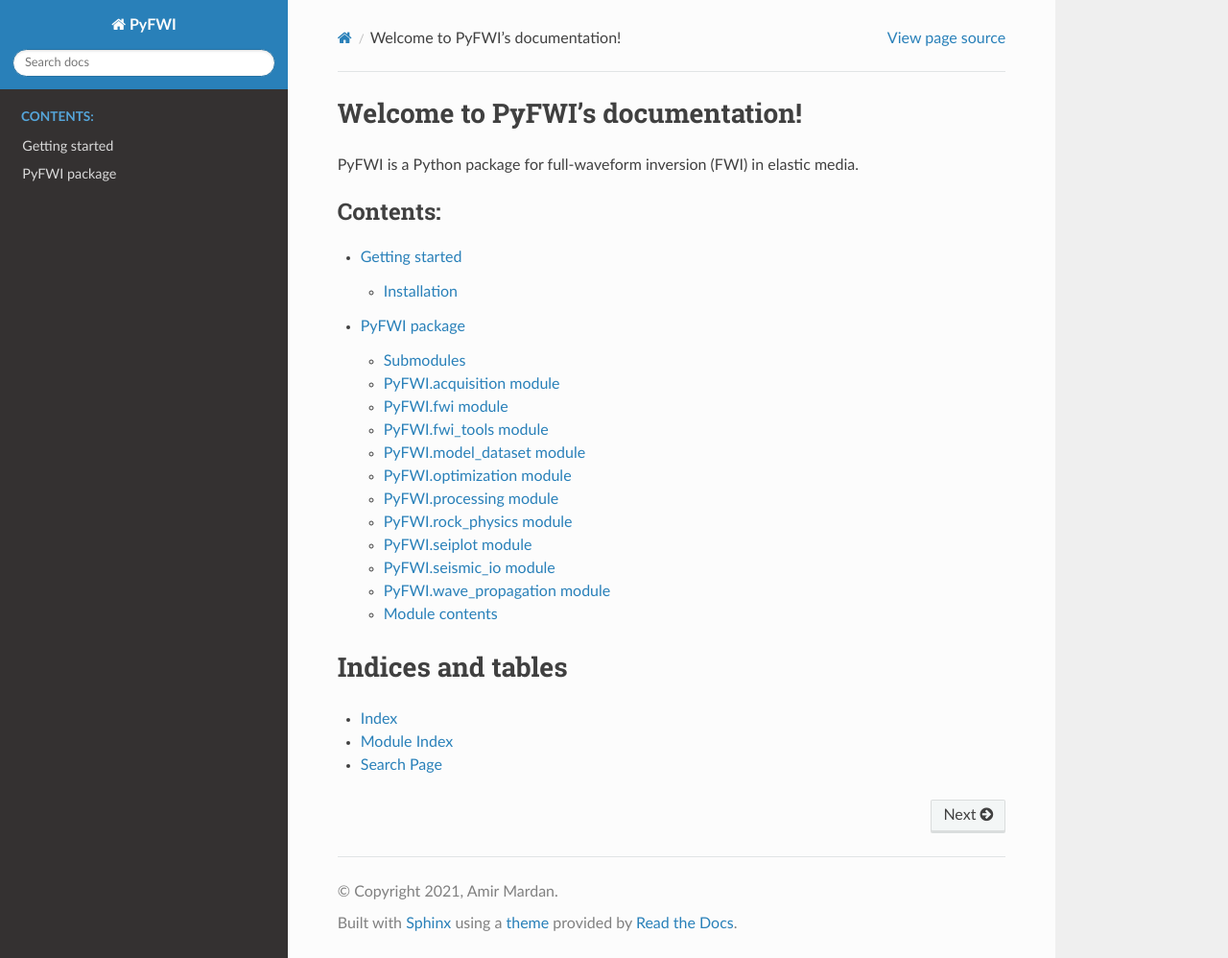
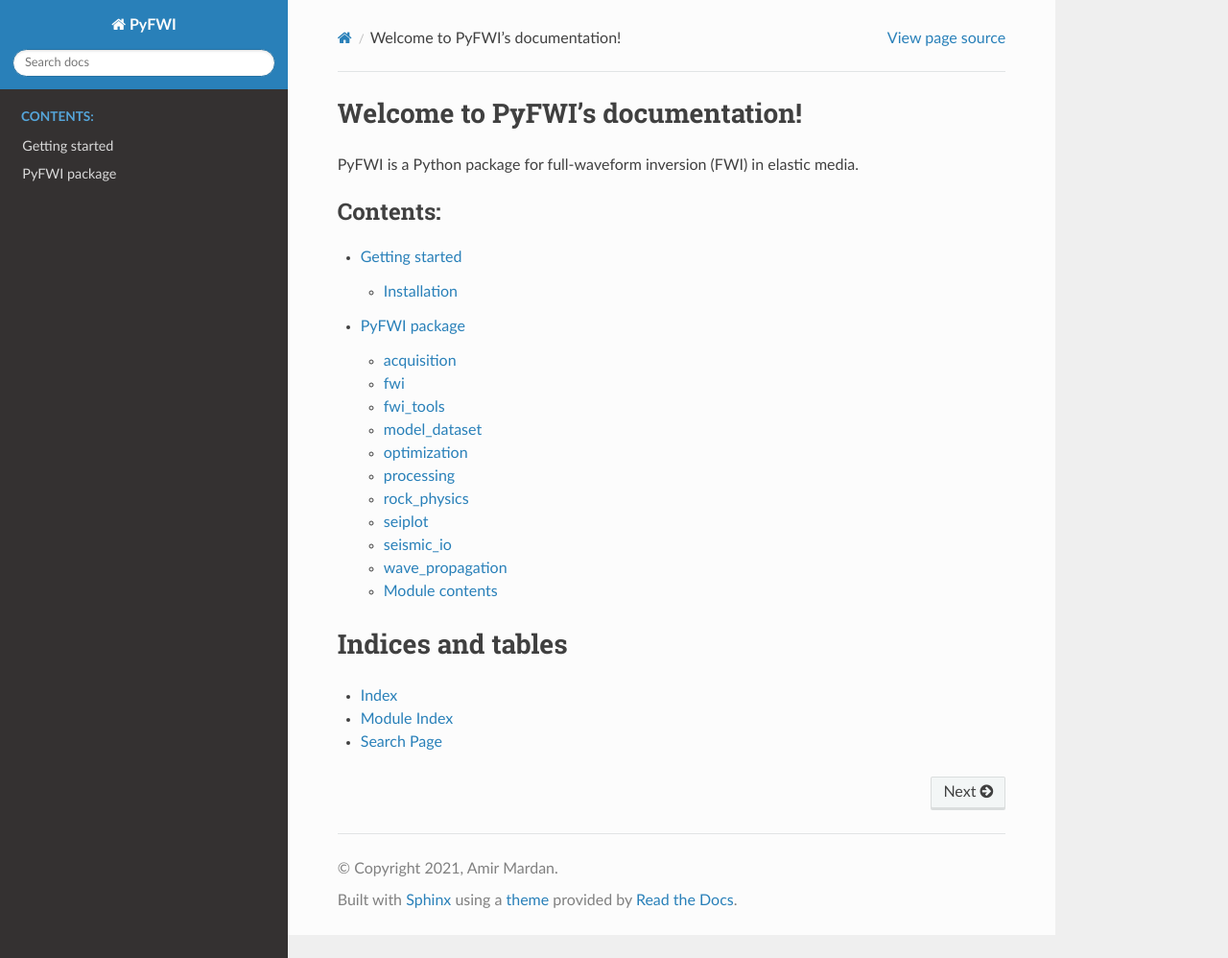
Before and after one commit to AmirMardan/PyFWI, a Sphinx documentation site: the page built from docs/index.rst, in a window 1280 px wide and 998 px high. Shown: the whole window at 96% size. Built offline with Sphinx 7.4.7 and the Read the Docs theme 2.0.0, drawn with Linux system fonts in a browser that asks for light colours.

Commit message:
Documentation

```diff
--- a/docs/PyFWI.rst
+++ b/docs/PyFWI.rst
@@ -1,10 +1,7 @@
 PyFWI package
 =============
 
-Submodules
-----------
-
-PyFWI.acquisition module
+acquisition
 ------------------------
 
 .. automodule:: PyFWI.acquisition
@@ -12,7 +9,7 @@
    :undoc-members:
    :show-inheritance:
 
-PyFWI.fwi module
+fwi
 ----------------
 
 .. automodule:: PyFWI.fwi
@@ -20,7 +17,7 @@
    :undoc-members:
    :show-inheritance:
 
-PyFWI.fwi\_tools module
+fwi\_tools
 -----------------------
 
 .. automodule:: PyFWI.fwi_tools
@@ -28,7 +25,7 @@
    :undoc-members:
    :show-inheritance:
 
-PyFWI.model\_dataset module
+model\_dataset
 ---------------------------
 
 .. automodule:: PyFWI.model_dataset
@@ -36,7 +33,7 @@
    :undoc-members:
    :show-inheritance:
 
-PyFWI.optimization module
+optimization
 -------------------------
 
 .. automodule:: PyFWI.optimization
@@ -44,7 +41,7 @@
    :undoc-members:
    :show-inheritance:
 
-PyFWI.processing module
+processing
 -----------------------
 
 .. automodule:: PyFWI.processing
@@ -52,7 +49,7 @@
    :undoc-members:
    :show-inheritance:
 
-PyFWI.rock\_physics module
+rock\_physics
 --------------------------
 
 .. automodule:: PyFWI.rock_physics
@@ -60,7 +57,7 @@
    :undoc-members:
    :show-inheritance:
 
-PyFWI.seiplot module
+seiplot
 --------------------
 
 .. automodule:: PyFWI.seiplot
@@ -68,7 +65,7 @@
    :undoc-members:
    :show-inheritance:
 
-PyFWI.seismic\_io module
+seismic\_io
 ------------------------
 
 .. automodule:: PyFWI.seismic_io
@@ -76,7 +73,7 @@
    :undoc-members:
    :show-inheritance:
 
-PyFWI.wave\_propagation module
+wave\_propagation
 ------------------------------
 
 .. automodule:: PyFWI.wave_propagation
```
Also changed, not shown: 11 other files.
